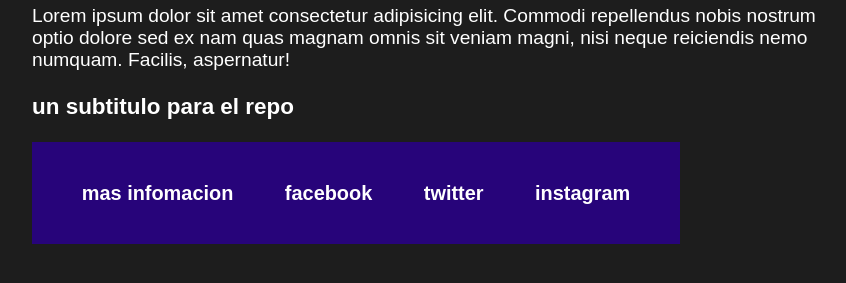
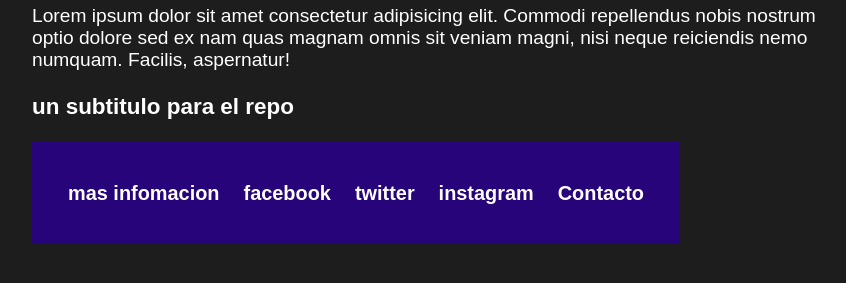
Before and after one commit to RicardoSan12/Proyecto-de-version, a plain HTML site: page index.html in a window 1280 px wide. Shown: the part 331-614 px from the top of the page, without its empty margins (208-1054 px from the left). Drawn offline with Linux system fonts and the light colour scheme.

Commit message:
agrando contacto a footer

```diff
--- a/index.html
+++ b/index.html
@@ -42,6 +42,7 @@
         <h5>facebook</h5>
         <h5>twitter</h5>
         <h5>instagram</h5>
+        <h5>Contacto</h5>
     </footer>
 </body>
 
```
